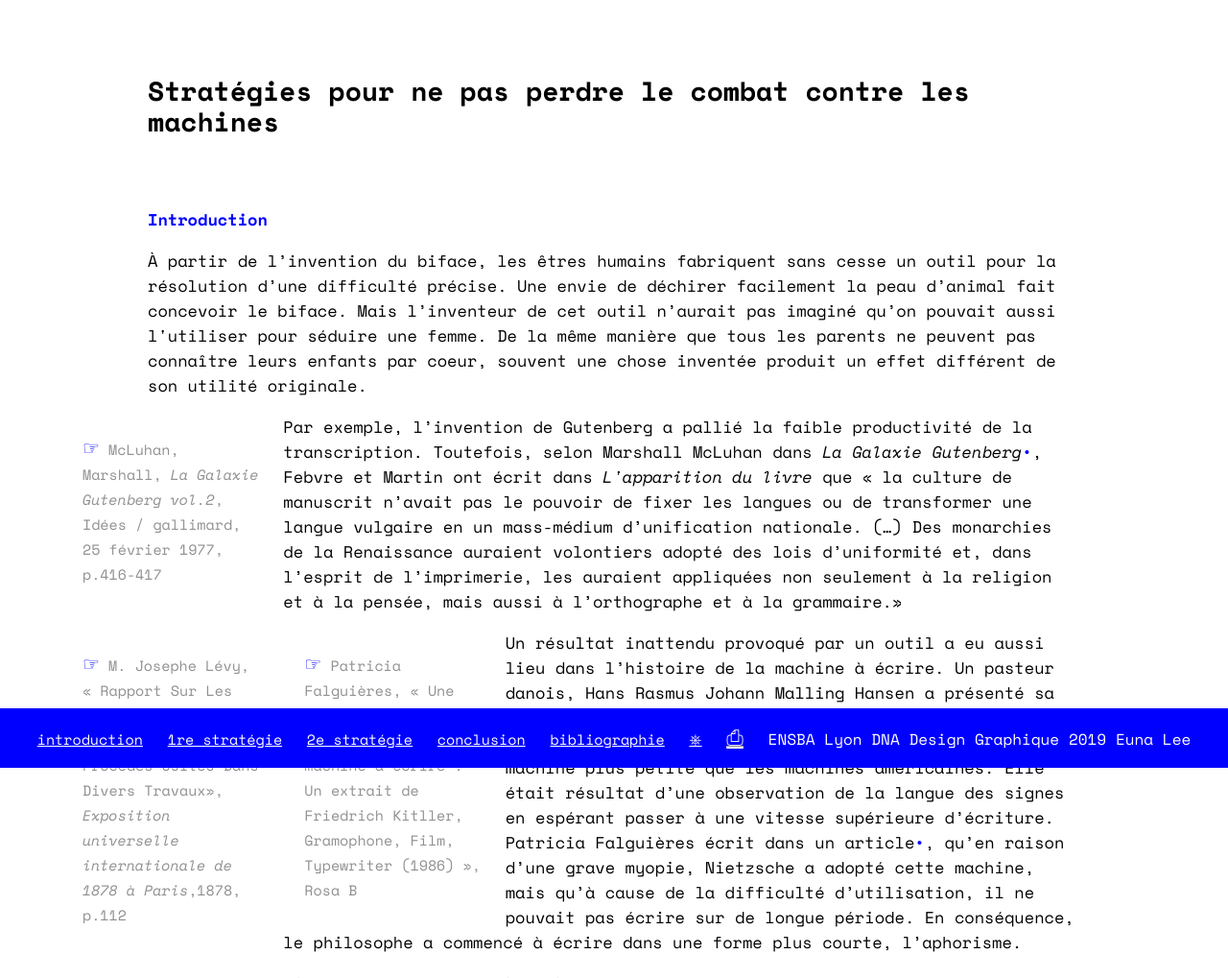
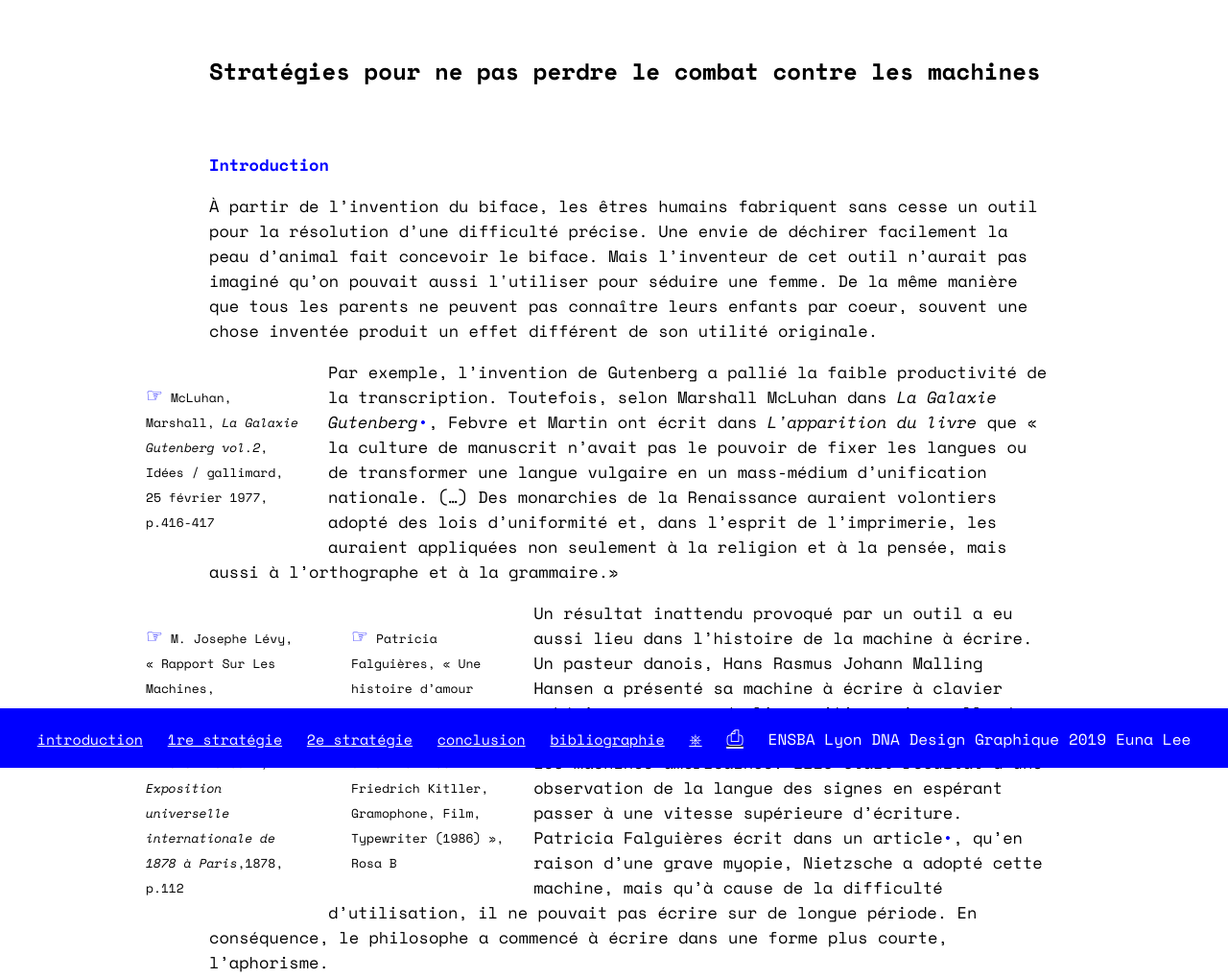
Before and after one commit to EunaLeeEnsbaLyon/eunaleeensbalyon.github.io, a plain HTML site: page index.html in a window 1280 px wide. Shown: the top 1019 px of the page at 96% size. Drawn offline with nearby package versions, Linux system fonts and the light colour scheme.

Commit message:
Update vd.css

```diff
--- a/vd.css
+++ b/vd.css
@@ -8,7 +8,7 @@
 body {
 	font-family: 'Space Mono', monospace;
 	width:100%;
-	padding: 60px 5% 30px 5%;
+	padding: 45px 7.5% 30px 10%;
 	text-align: left;
 	background-color: white;
 	color: black;
@@ -20,7 +20,7 @@ body {
 h1{
 	padding-left: 90px;
 	padding-right: 90px;
-	font-size: 28px;
+	font-size: 24px;
 	font-family: 'Space Mono', monospace;
 }
 
@@ -39,14 +39,13 @@ img {
 	max-width: 100%;
 	height: auto;
 	margin: 5px;
-	border: 1px dashed #bababa;
+	border: 1px dashed;
 }
 
 figcaption {
 	font-family: 'Space Mono', monospace;
 	font-size: 15px;
 	text-align: center;
-	color:#909090;
 	line-height: 25px;
 }
 
@@ -80,11 +79,10 @@ p.intro {
 p.note {
 
 	width: 18%;
-	padding: 10px;
+	padding: 12px;
 	margin: 12px;
-	font-size: 15px;
+	font-size: 13px;
 	float: left;
-	color:#909090;
 }
 
 
@@ -106,14 +104,14 @@ a{
 	text-decoration: underline;
 	text-align: center;
 	font-family: 'Space Mono', monospace;
-	color:#909090;
+	color:black;
 }
 
 
 
 nav {
 	bottom: 0;
-	right: 0;
+	right: 200px;
 	left: 0;
 	position: fixed;
 	width: 100%;
```
